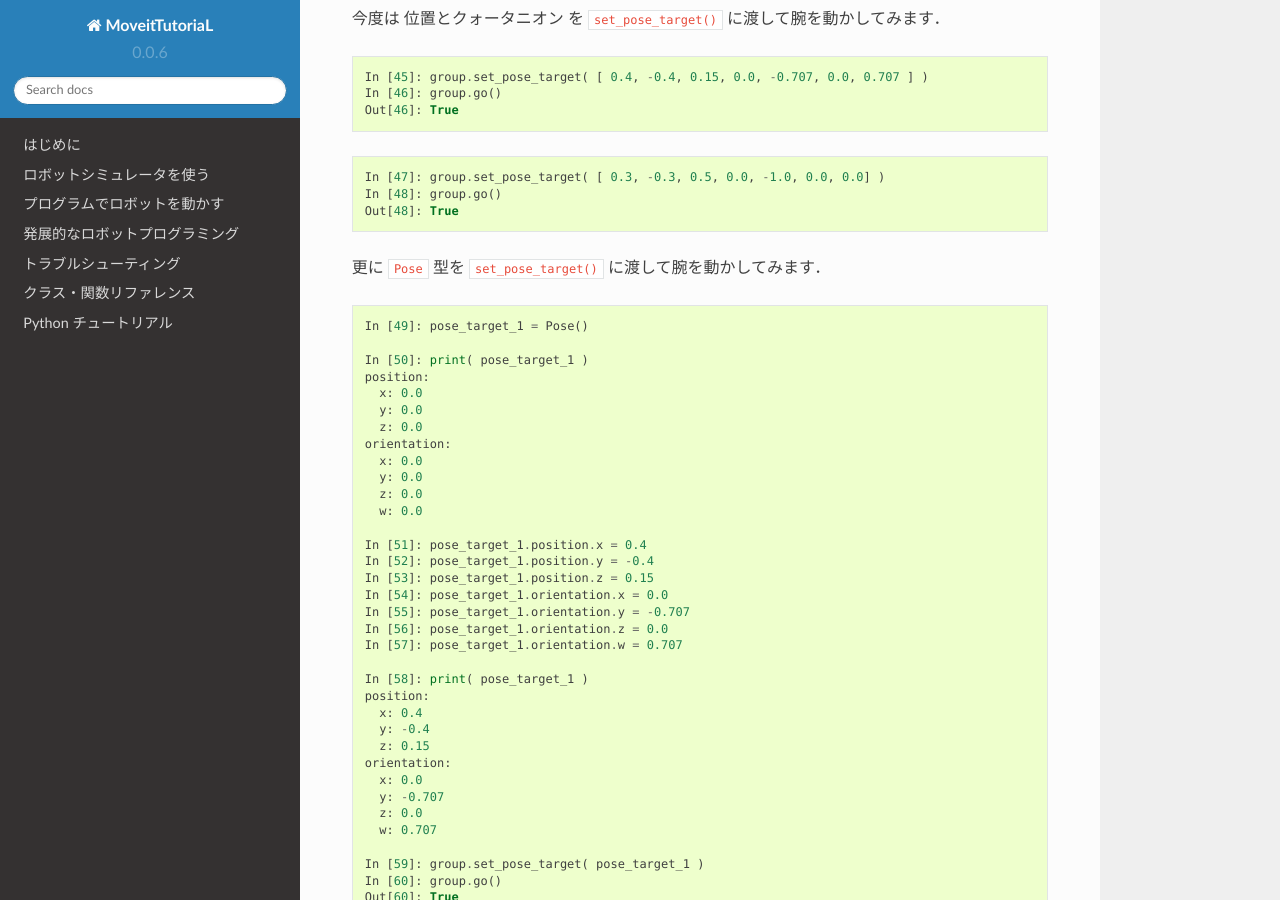
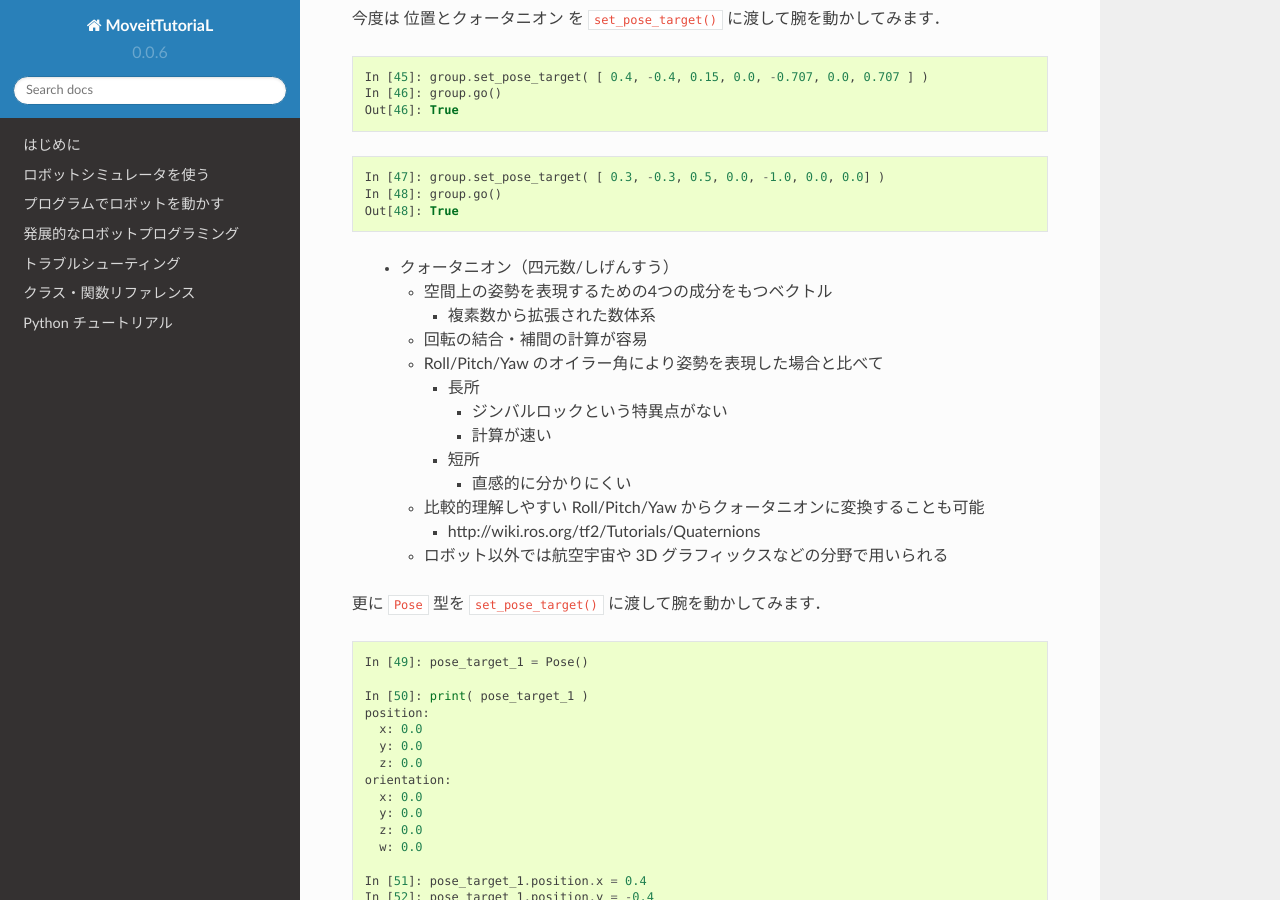
Before and after one commit to tork-a/tork_moveit_tutorial, a Sphinx documentation site: the page built from doc/moveit-tutorial_ja_robot-python_basic.md, in a window 1280 px wide and 900 px high, scrolled down 4720 px. Built offline with Sphinx 7.4.7 and the Read the Docs theme 2.0.0, drawn with Linux system fonts in a browser that asks for light colours.

Commit message:
add notes of EEF and Quarternion

````diff
--- a/doc/moveit-tutorial_ja_robot-python_basic.md
+++ b/doc/moveit-tutorial_ja_robot-python_basic.md
@@ -236,6 +236,20 @@ In [47]: group.set_pose_target( [ 0.3, -0.3, 0.5, 0.0, -1.0, 0.0, 0.0] )
 In [48]: group.go()
 Out[48]: True
 ```
+
+> - クォータニオン（四元数/しげんすう）
+>     - 空間上の姿勢を表現するための4つの成分をもつベクトル
+>         - 複素数から拡張された数体系
+>     - 回転の結合・補間の計算が容易
+>     - Roll/Pitch/Yaw のオイラー角により姿勢を表現した場合と比べて
+>         - 長所
+>             - ジンバルロックという特異点がない
+>             - 計算が速い
+>         - 短所
+>             - 直感的に分かりにくい
+>     - 比較的理解しやすい Roll/Pitch/Yaw からクォータニオンに変換することも可能
+>         - http://wiki.ros.org/tf2/Tutorials/Quaternions
+>     - ロボット以外では航空宇宙や 3D グラフィックスなどの分野で用いられる
 
 更に `Pose` 型を `set_pose_target()` に渡して腕を動かしてみます．
 
````
Also changed, not shown: doc/moveit-tutorial_ja_robot-python_advanced.md (+8 -0 lines), doc/moveit-tutorial_ja_robot-simulator.md (+3 -0 lines).
